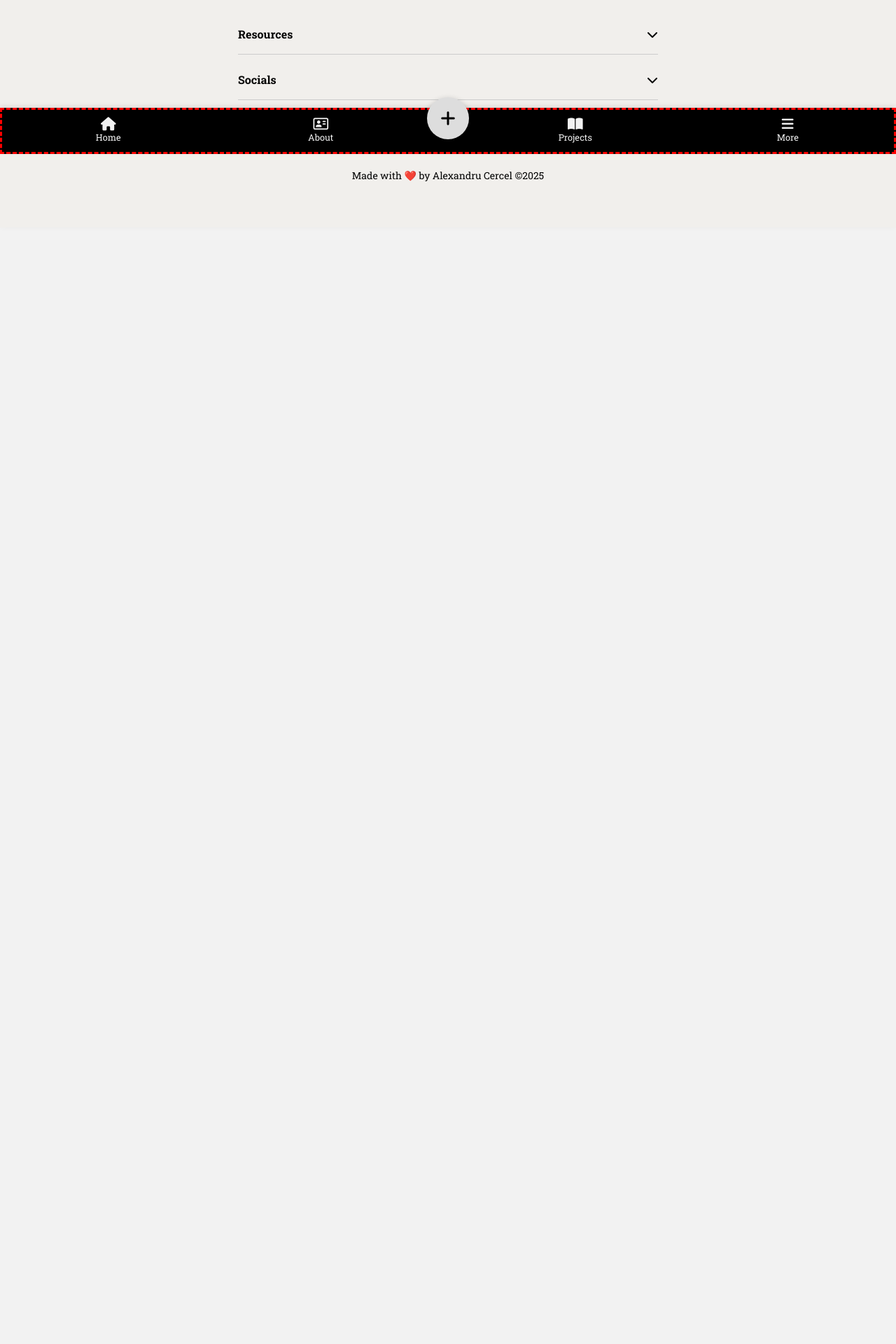
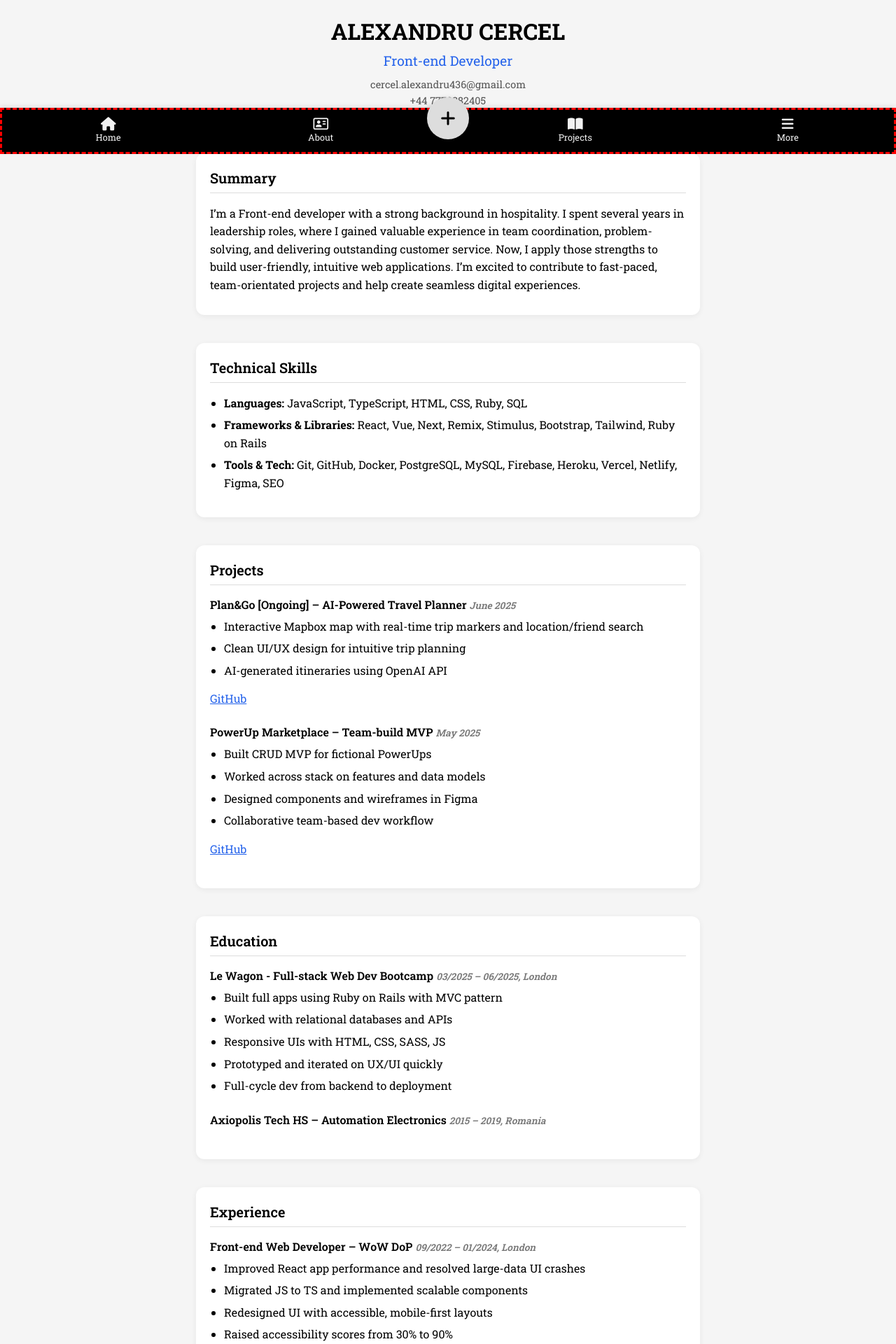
Before and after one commit to Alez05/personal-portfolio.v1.2, a Next.js app: page /about in a window 1280 px wide. Shown: the part 580-2500 px from the top of the page at 70% size. Before the commit the page ends 953 px from the top, so only its background shows below. Built offline with nearby package versions, Linux system fonts and the light colour scheme.

Commit message:
Implemented the cv section, small features so far, working on the json library and db

```diff
--- /dev/null
+++ b/src/components/about/curriculum/cv.css
@@ -0,0 +1,106 @@
+.cv-container {
+  padding: 24px;
+  min-height: 100vh;
+  background-color: #f5f5f5;
+}
+
+.cv-wrapper {
+  max-width: 720px;
+  margin: 0 auto;
+}
+
+/* Header */
+.cv-header {
+  text-align: center;
+  margin-bottom: 40px;
+}
+
+.cv-name {
+  font-size: 2rem;
+  font-weight: bold;
+  margin: 0;
+}
+
+.cv-title {
+  font-size: 1.2rem;
+  color: #2563eb;
+  margin-top: 4px;
+}
+
+.cv-contact {
+  margin-top: 8px;
+  font-size: 0.9rem;
+  color: #555;
+  line-height: 1.5;
+}
+
+.cv-contact-detail {
+  margin: 2px 0;
+}
+
+.cv-link {
+  color: #2563eb;
+  text-decoration: underline;
+}
+
+/* Sections */
+.cv-section {
+  background-color: #fff;
+  padding: 20px;
+  border-radius: 12px;
+  box-shadow: 0 2px 8px rgba(0, 0, 0, 0.06);
+  margin-top: 40px;
+}
+
+.cv-section-title {
+  font-size: 1.25rem;
+  font-weight: 600;
+  border-bottom: 1px solid #ddd;
+  padding-bottom: 6px;
+  margin-bottom: 16px;
+}
+
+/* Paragraph */
+.cv-paragraph {
+  line-height: 1.6;
+  margin: 0 0 10px 0;
+}
+
+/* Lists */
+.cv-list {
+  padding-left: 20px;
+  list-style-type: disc;
+  margin: 0 0 16px 0;
+}
+
+.cv-list-item {
+  line-height: 1.6;
+  margin-bottom: 6px;
+}
+
+/* Projects, Education, Jobs */
+.cv-project,
+.cv-edu,
+.cv-job {
+  margin-bottom: 24px;
+}
+
+.cv-project-title,
+.cv-edu-title,
+.cv-job-title {
+  font-size: 1rem;
+  font-weight: 600;
+  margin-bottom: 6px;
+}
+
+/* Date */
+.cv-date {
+  font-style: italic;
+  color: #777;
+  font-size: 0.85rem;
+}
+
+/* Last Section Spacing */
+.cv-section:last-of-type {
+  margin-bottom: 60px;
+}
--- /dev/null
+++ b/src/components/about/curriculum/cv.tsx
@@ -0,0 +1,140 @@
+import "./cv.css";
+
+const CurriculumVitae = () => {
+  return (
+    <main className="cv-container">
+      <div className="cv-wrapper">
+
+        {/* Header */}
+        <header className="cv-header">
+          <h1 className="cv-name">ALEXANDRU CERCEL</h1>
+          <p className="cv-title">Front-end Developer</p>
+          <div className="cv-contact">
+            <p className="cv-contact-detail">cercel.alexandru436@gmail.com</p>
+            <p className="cv-contact-detail">+44 7770282405</p>
+            <p className="cv-contact-detail">
+              <a href="#" className="cv-link">LinkedIn</a> | <a href="https://github.com/Alez05" className="cv-link">GitHub</a> | London, UK
+            </p>
+          </div>
+        </header>
+
+        {/* Summary */}
+        <section className="cv-section summary">
+          <h2 className="cv-section-title">Summary</h2>
+          <p className="cv-paragraph">
+            I’m a Front-end developer with a strong background in hospitality. I spent several years in leadership roles,
+            where I gained valuable experience in team coordination, problem-solving, and delivering outstanding customer service.
+            Now, I apply those strengths to build user-friendly, intuitive web applications.
+            I’m excited to contribute to fast-paced, team-orientated projects and help create seamless digital experiences.
+          </p>
+        </section>
+
+        {/* Skills */}
+        <section className="cv-section skills">
+          <h2 className="cv-section-title">Technical Skills</h2>
+          <ul className="cv-list">
+            <li className="cv-list-item"><strong>Languages:</strong> JavaScript, TypeScript, HTML, CSS, Ruby, SQL</li>
+            <li className="cv-list-item"><strong>Frameworks & Libraries:</strong> React, Vue, Next, Remix, Stimulus, Bootstrap, Tailwind, Ruby on Rails</li>
+            <li className="cv-list-item"><strong>Tools & Tech:</strong> Git, GitHub, Docker, PostgreSQL, MySQL, Firebase, Heroku, Vercel, Netlify, Figma, SEO</li>
+          </ul>
+        </section>
+
+        {/* Projects */}
+        <section className="cv-section projects">
+          <h2 className="cv-section-title">Projects</h2>
+
+          <div className="cv-project">
+            <h3 className="cv-project-title">Plan&Go [Ongoing] – AI-Powered Travel Planner <span className="cv-date">June 2025</span></h3>
+            <ul className="cv-list">
+              <li className="cv-list-item">Interactive Mapbox map with real-time trip markers and location/friend search</li>
+              <li className="cv-list-item">Clean UI/UX design for intuitive trip planning</li>
+              <li className="cv-list-item">AI-generated itineraries using OpenAI API</li>
+            </ul>
+            <a href="https://github.com/Alez05/plan-go" className="cv-link">GitHub</a>
+          </div>
+
+          <div className="cv-project">
+            <h3 className="cv-project-title">PowerUp Marketplace – Team-build MVP <span className="cv-date">May 2025</span></h3>
+            <ul className="cv-list">
+              <li className="cv-list-item">Built CRUD MVP for fictional PowerUps</li>
+              <li className="cv-list-item">Worked across stack on features and data models</li>
+              <li className="cv-list-item">Designed components and wireframes in Figma</li>
+              <li className="cv-list-item">Collaborative team-based dev workflow</li>
+            </ul>
+            <a href="https://github.com/Alez05/power_ups" className="cv-link">GitHub</a>
+          </div>
+        </section>
+
+        {/* Education */}
+        <section className="cv-section education">
+          <h2 className="cv-section-title">Education</h2>
+
+          <div className="cv-edu">
+            <h3 className="cv-edu-title">Le Wagon - Full-stack Web Dev Bootcamp <span className="cv-date">03/2025 – 06/2025, London</span></h3>
+            <ul className="cv-list">
+              <li className="cv-list-item">Built full apps using Ruby on Rails with MVC pattern</li>
+              <li className="cv-list-item">Worked with relational databases and APIs</li>
+              <li className="cv-list-item">Responsive UIs with HTML, CSS, SASS, JS</li>
+              <li className="cv-list-item">Prototyped and iterated on UX/UI quickly</li>
+              <li className="cv-list-item">Full-cycle dev from backend to deployment</li>
+            </ul>
+          </div>
+
+          <div className="cv-edu">
+            <h3 className="cv-edu-title">Axiopolis Tech HS – Automation Electronics <span className="cv-date">2015 – 2019, Romania</span></h3>
+          </div>
+        </section>
+
+        {/* Experience */}
+        <section className="cv-section experience">
+          <h2 className="cv-section-title">Experience</h2>
+
+          <div className="cv-job">
+            <h3 className="cv-job-title">Front-end Web Developer – WoW DoP <span className="cv-date">09/2022 – 01/2024, London</span></h3>
+            <ul className="cv-list">
+              <li className="cv-list-item">Improved React app performance and resolved large-data UI crashes</li>
+              <li className="cv-list-item">Migrated JS to TS and implemented scalable components</li>
+              <li className="cv-list-item">Redesigned UI with accessible, mobile-first layouts</li>
+              <li className="cv-list-item">Raised accessibility scores from 30% to 90%</li>
+              <li className="cv-list-item">Stack: React, TS, styled-components, Jest, Figma</li>
+            </ul>
+          </div>
+
+          <div className="cv-job">
+            <h3 className="cv-job-title">Assistant Manager – Bounce <span className="cv-date">09/2023 – Present, London</span></h3>
+            <ul className="cv-list">
+              <li className="cv-list-item">Streamlined operations and training for faster onboarding</li>
+              <li className="cv-list-item">Improved team performance and workflow</li>
+            </ul>
+          </div>
+
+          <div className="cv-job">
+            <h3 className="cv-job-title">Supervisor – Bounce <span className="cv-date">06/2021 – 09/2023, London</span></h3>
+            <ul className="cv-list">
+              <li className="cv-list-item">Led high-performing team during busy shifts</li>
+              <li className="cv-list-item">Tracked metrics and addressed service issues efficiently</li>
+            </ul>
+          </div>
+        </section>
+
+        {/* Certifications */}
+        <section className="cv-section certifications">
+          <h2 className="cv-section-title">Certifications</h2>
+          <ul className="cv-list">
+            <li className="cv-list-item">SEO Fundamentals – HubSpot Academy (2023 – 2026)</li>
+            <li className="cv-list-item">ECDL Fundamentals – ECDL Romania (2018 – 2019)</li>
+          </ul>
+        </section>
+
+        {/* Languages */}
+        <section className="cv-section languages">
+          <h2 className="cv-section-title">Languages</h2>
+          <p className="cv-paragraph">English – Advanced | Romanian – Native</p>
+        </section>
+
+      </div>
+    </main>
+  );
+};
+
+export { CurriculumVitae };
--- a/src/components/about/page.tsx
+++ b/src/components/about/page.tsx
@@ -1,5 +1,6 @@
 import { Button, Hero } from "@components/shared"
 import { JourneySection } from "./journey"
+import { CurriculumVitae } from "./curriculum/cv"
 
 const About = () => {
   return (
@@ -10,6 +11,7 @@ const About = () => {
       </Hero>
       <Hero title="Elif" description="Lorem ipsum dolor sit amet, consectetur adipiscing elit. Sed do eiusmod tempor incididunt ut labore et dolore magna aliqua. Ut enim ad minim veniam, quis nostrud exercitation ullamco laboris nisi ut aliquip ex ea commodo consequat." />
       <JourneySection/>
+      <CurriculumVitae />
     </>
   )
 }
```
Also changed, not shown: src/components/about/curriculum/index.ts (added).
